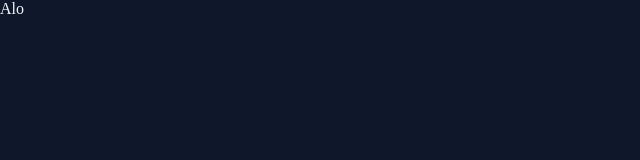
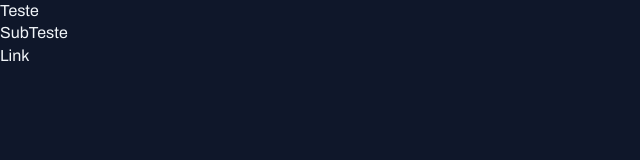
Before and after one commit to nicolycunha/portal-noticias, a plain HTML site: page index.html in a window 1280 px wide. Shown: the whole page, without its empty margins (0-640 px from the left). Drawn offline with Linux system fonts and the light colour scheme.

Commit message:
feat: add fonts

```diff
--- a/index.html
+++ b/index.html
@@ -4,9 +4,19 @@
     <meta charset="UTF-8" />
     <meta name="viewport" content="width=device-width, initial-scale=1.0" />
     <title>Portal de notícias</title>
+
+    <link rel="preconnect" href="https://fonts.googleapis.com" />
+    <link rel="preconnect" href="https://fonts.gstatic.com" crossorigin />
+    <link
+      href="https://fonts.googleapis.com/css2?family=Archivo:ital,wght@0,100..900;1,100..900&display=swap"
+      rel="stylesheet"
+    />
+
     <link rel="stylesheet" href="styles/index.css" />
   </head>
   <body>
-    Alo
+    <h1>Teste</h1>
+    <h2>SubTeste</h2>
+    <a href="#">Link</a>
   </body>
 </html>
--- a/styles/global.css
+++ b/styles/global.css
@@ -4,16 +4,39 @@
   box-sizing: border-box;
 }
 
-:root{
-  --brand-color-light: #60A5FA;
-  --brand-color-dark: #1D4ED8;
-  --bg-color: #0F172A;
-  --stroke-color: #1E293B;
-  --text-color-primary: #F1F5F9;
-  --text-color-secondary: #CBD5E1;
+:root {
+  --brand-color-light: #60a5fa;
+  --brand-color-dark: #1d4ed8;
+  --bg-color: #0f172a;
+  --stroke-color: #1e293b;
+  --text-color-primary: #f1f5f9;
+  --text-color-secondary: #cbd5e1;
+  --font-family: 'Archivo', sans-serif;
+  --h1: 800 24px/135% var(--font-family);
+  --h2: 800 16px/140% var(--font-family);
+  --h3: 800 14px/140% var(--font-family);
+  --text-span: 600 14px/145% var(--font-family);
+  --text: 400 16px/140% var(--font-family);
+  --text-sm: 400 14px/160% var(--font-family);
 }
 
-body{
+body {
+  font: var(--text);
   color: var(--text-color-primary);
   background-color: var(--bg-color);
 }
+
+a {
+  text-decoration: none;
+  color: inherit;
+}
+
+a:hover {
+  color: var(--brand-color-light);
+}
+
+h1,
+h2,
+h3 {
+  font: inherit;
+}
```
